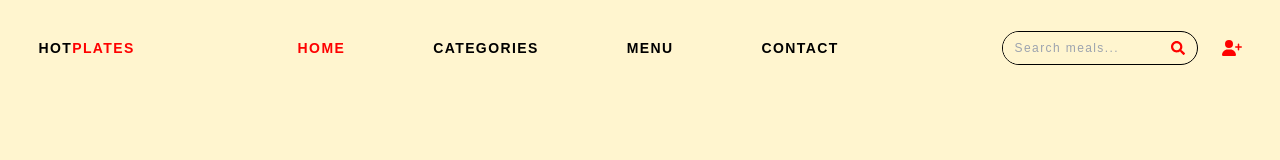
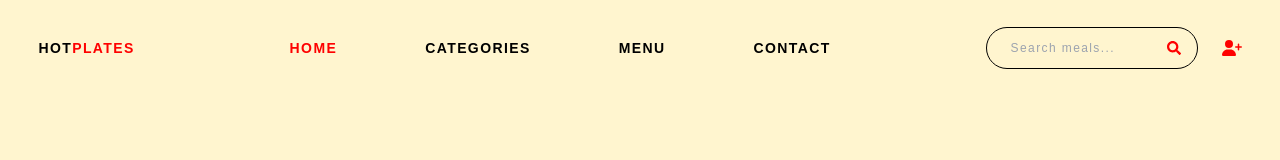
Before and after one commit to ItsMeNik07/Food_App_HotPlates, a React (Vite) app: page / in a window 1280 px wide. Shown: the top 160 px of the page. Built offline with nearby package versions, Linux system fonts and the light colour scheme.

Commit message:
Update NavBar.jsx

```diff
--- a/src/components/NavBar.jsx
+++ b/src/components/NavBar.jsx
@@ -3,7 +3,6 @@ import { FaUserPlus } from "react-icons/fa6";
 import { FaSearch } from "react-icons/fa";
 import { Link, NavLink } from 'react-router-dom';
 import { useLocation } from 'react-router-dom';
-import { FaUserCheck } from "react-icons/fa";
 
 function NavBar({ onSearch,scrollToFooter }) {
   const [query, setQuery] = useState('');
@@ -136,14 +135,14 @@ function NavBar({ onSearch,scrollToFooter }) {
 
   return (
     <div>
-      <nav id='navBar' className='bg-transparent h-5 flex justify-between items-center px-[2vw] py-4 md:py-0 text-[8px] font-bold tracking-widest md:h-12 md:px-[3vw] md:text-sm md:font-bold lg:h-16 xl:h-24 2xl:h-32'>
+      <nav id='navBar' className='bg-transparent h-5 flex flex-wrap justify-between items-center px-[2vw] py-4 md:py-0 text-[8px] font-bold tracking-widest md:h-12 md:px-[3vw] md:text-sm md:font-bold lg:h-16 xl:h-24 2xl:h-32'>
 
         <Link to="/" className='group cursor-pointer'>
           <span className='text-black group-hover:text-[#fe0100] transition duration-300 ease-in-out'>HOT</span>
           <span className='text-[#fe0100] group-hover:text-black transition duration-300 ease-in-out'>PLATES</span>
         </Link>
 
-        <div id='midSection' className='space-x-4 md:space-x-10 lg:space-x-12 xl:space-x-16'>
+        <div id='midSection' className='lg:space-x-12 xl:space-x-16'>
           <span>
           <NavLink to="/" className={({isActive})=>`px-3 py-2 uppercase tracking-widest transition duration-300 border-b-2 ${
       isActive? 'text-[#fe0100] border-transparent': 'text-black border-transparent hover:text-[#fe0100] hover:border-[#fe0100]'}`}>HOME</NavLink></span>
@@ -159,7 +158,7 @@ function NavBar({ onSearch,scrollToFooter }) {
 
         <form onSubmit={handleSearch} ref={wrapperRef} className='relative flex flex-col items-start'>
           <div className='flex items-center space-x-2 md:space-x-6'>
-            {location.pathname === "/" ?<div className='hidden md:flex border border-black bg-[#fff5cf] rounded-full overflow-hidden hover:border-yellow-700'>
+            {location.pathname === "/" ?<div className='hidden md:flex border p-1 pl-3 border-black bg-[#fff5cf] rounded-full hover:border-yellow-700'>
               <input
                 type="text"
                 placeholder="Search meals..."
@@ -174,14 +173,15 @@ function NavBar({ onSearch,scrollToFooter }) {
             </div> :null}
 
             <button type="button" className='text-[#fe0100]'>
-             <FaUserPlus className='text-[13px] md:text-xl'/>
+              <FaUserPlus className='text-[13px] md:text-xl'/>
+
             </button>
           </div>
 
           {suggestions.length > 0 && (
             <ul
               ref={suggestionBoxRef}
-              className="absolute top-full mt-1 w-[200px] backdrop-blur-md bg-white/0 shadow-md rounded text-black text-xs z-50 max-h-48 overflow-y-auto hidden md:block scrollbar-hide"
+              className="absolute top-[90%] mt-1 w-[200px] backdrop-blur-md bg-white/0 shadow-md rounded text-black text-xs z-50 max-h-48 overflow-y-auto hidden md:block scrollbar-hide left-2"
             >
               {suggestions.map((meal, index) => (
                 <li
```
